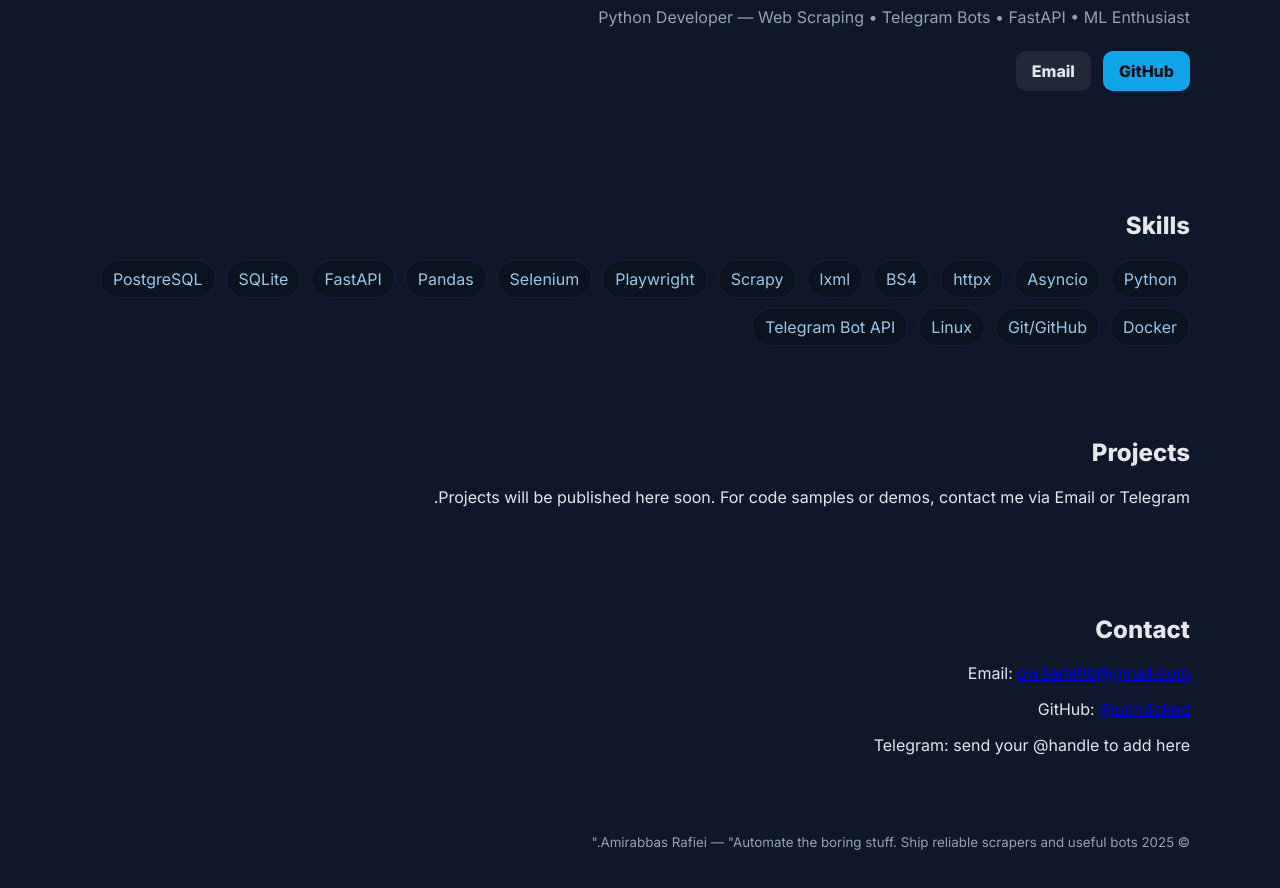
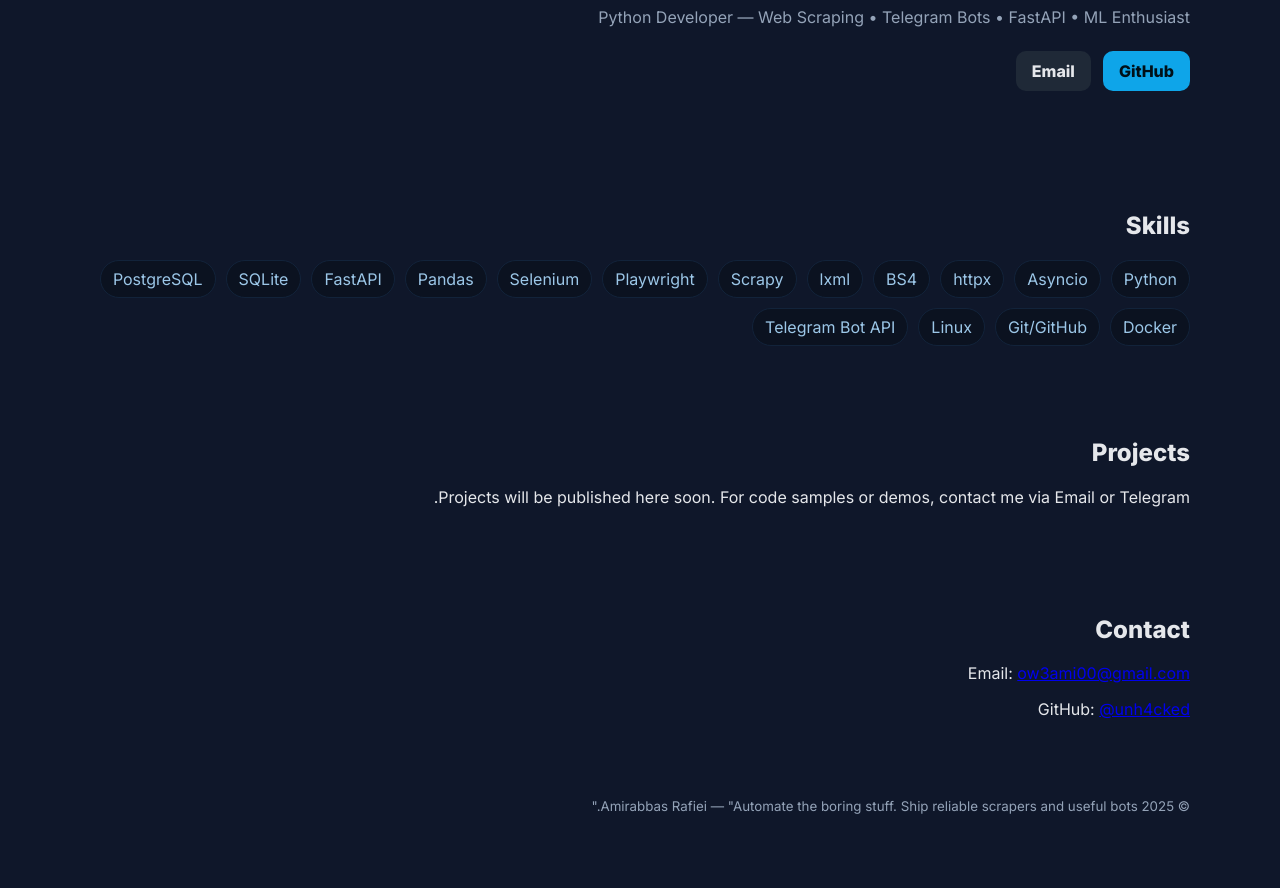
Before and after one commit to unh4cked/unh4cked.github.io, a plain HTML site: page index.html in a window 1280 px wide. Shown: the part 198-1086 px from the top of the page. Drawn offline with Linux system fonts and the light colour scheme.

Commit message:
Update index.html

```diff
--- a/index.html
+++ b/index.html
@@ -51,7 +51,6 @@
         <h2>Contact</h2>
         <p>Email: <a href="mailto:ow3ami00@gmail.com">ow3ami00@gmail.com</a></p>
         <p>GitHub: <a href="https://github.com/unh4cked" target="_blank" rel="noreferrer">@unh4cked</a></p>
-        <p>Telegram: <span>send your @handle to add here</span></p>
       </section>
     </main>
 
```
